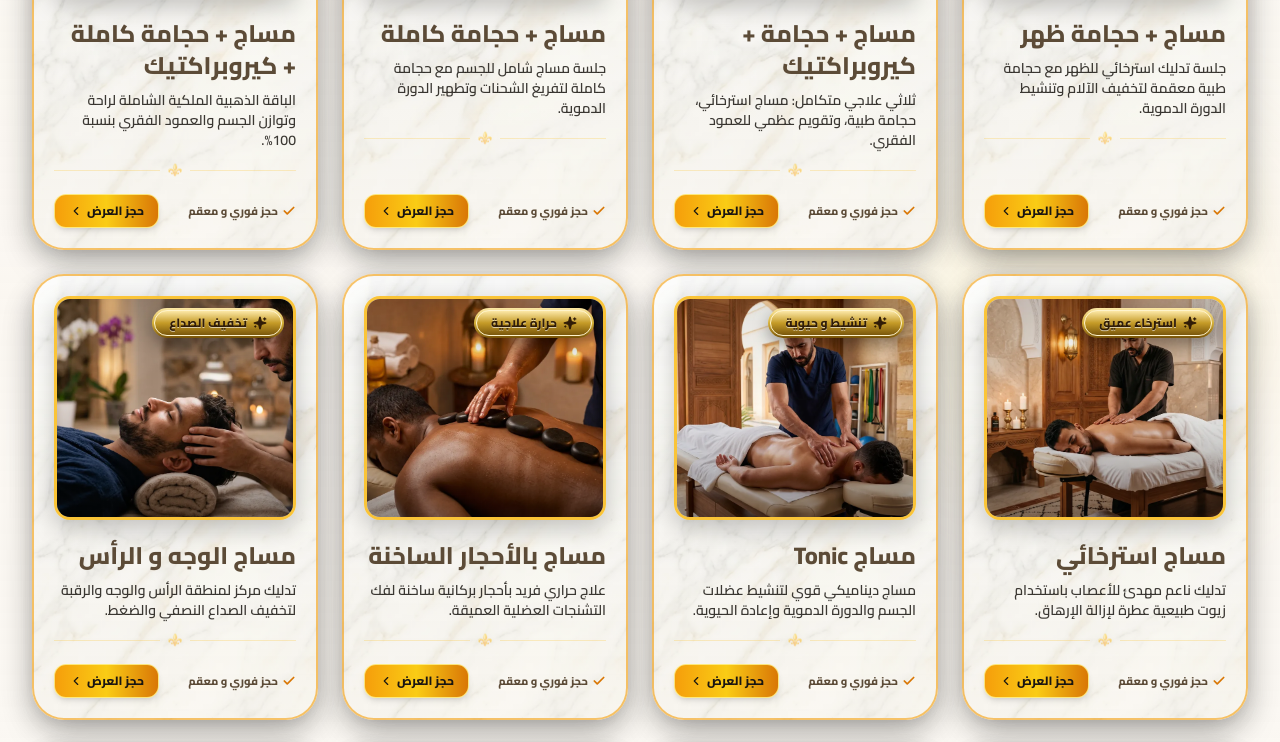
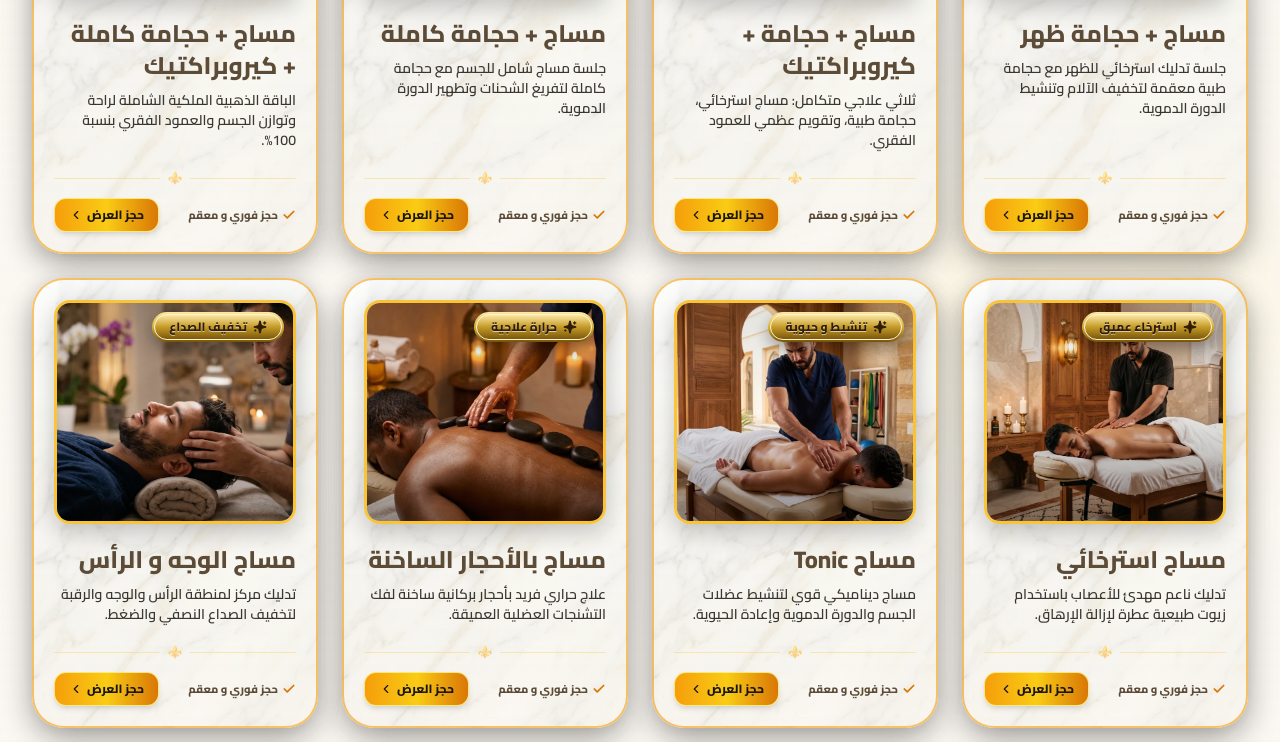
Before and after one commit to Bouzaabit-Oussama/ssadik-therapie, a React (Vite) app: page / in a window 1280 px wide. Shown: the part 2423-3165 px from the top of the page. Built offline with nearby package versions, Linux system fonts and the light colour scheme; no server answers.

Commit message:
v2.8.7: Move gold emblem divider line into mt-auto card footer container so its vertical position is 100% uniform across all cards

```diff
--- a/src/components/PricingCatalog.jsx
+++ b/src/components/PricingCatalog.jsx
@@ -516,16 +516,18 @@ export default function PricingCatalog({ t, onOpenModal }) {
                     {desc}
                   </p>
 
-                  {/* Gold Emblem Divider */}
-                  <div className="flex items-center justify-center my-3 opacity-50">
+                </div>
+
+                {/* Card Footer with Gold Emblem Divider Line snapped to equal vertical height across all cards */}
+                <div className="mt-auto pt-2 flex flex-col gap-3">
+                  {/* Gold Emblem Separating Line */}
+                  <div className="flex items-center justify-center opacity-60">
                     <div className="h-px bg-amber-400/50 flex-1"></div>
                     <span className="px-2 text-amber-600 text-xs">⚜️</span>
                     <div className="h-px bg-amber-400/50 flex-1"></div>
                   </div>
-                </div>
 
-                {/* Card Footer: Restored exact single-line styling without top border line */}
-                <div className="pt-1 flex items-center justify-between mt-auto gap-1 sm:gap-2">
+                  <div className="flex items-center justify-between gap-1 sm:gap-2">
                     <div className="flex items-center gap-1 text-[11px] text-therapy-900 font-extrabold whitespace-nowrap">
                       <Check className="w-3.5 h-3.5 text-amber-600 stroke-[3] flex-shrink-0" />
                       <span>{isAr ? 'حجز فوري و معقم' : 'RDV Stérile'}</span>
@@ -538,6 +540,7 @@ export default function PricingCatalog({ t, onOpenModal }) {
                       <span>{isAr ? 'حجز العرض' : 'Réserver'}</span>
                       <ChevronRight className="w-3.5 h-3.5 rtl:rotate-180 transition-transform group-hover/btn:translate-x-0.5 rtl:group-hover/btn:-translate-x-0.5" />
                     </button>
+                  </div>
                 </div>
               </div>
             );
--- a/src/version.js
+++ b/src/version.js
@@ -1,2 +1,2 @@
-export const APP_VERSION = "v2.8.6";
+export const APP_VERSION = "v2.8.7";
 export const BUILD_DATE = new Date().toISOString().split('T')[0];
```
Lines whose indentation alone changed are shown as unchanged.
